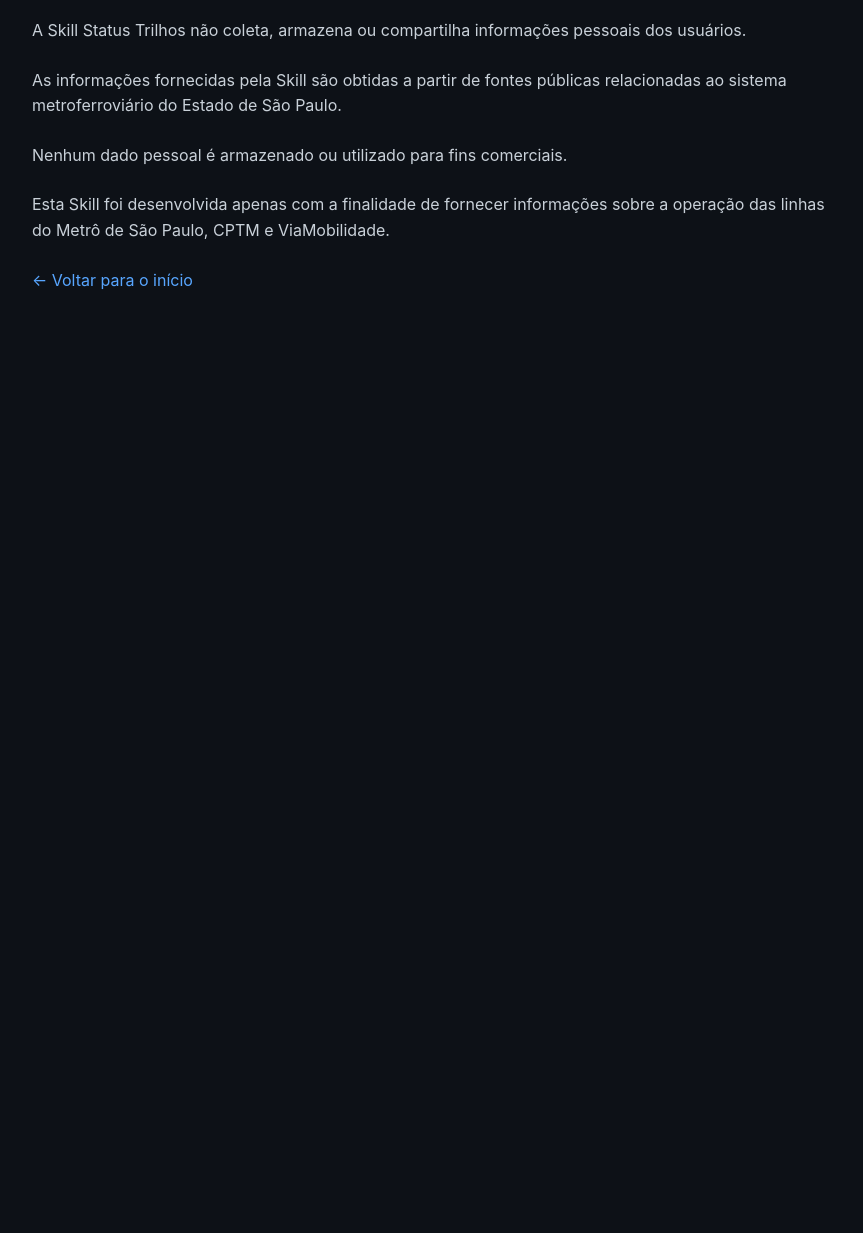
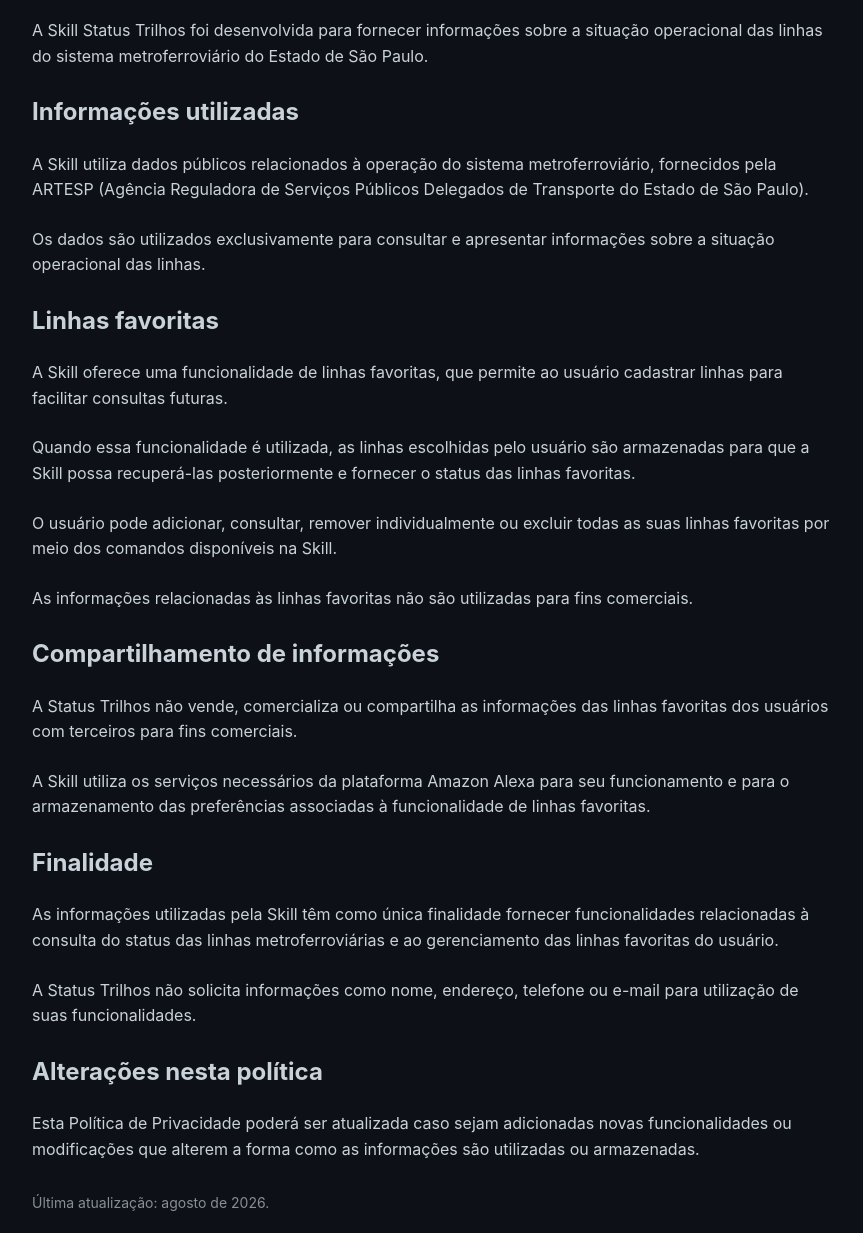
Before and after one commit to evertonteto09/Termos-e-privacidade-da-Skill-Status-Trilhos, a plain HTML site: page privacy-policy.html in a window 1280 px wide. Shown: the part 107-1340 px from the top of the page, without its empty margins (208-1071 px from the left). Before the commit the page ends 800 px from the top, so only its background shows below. Drawn offline with Linux system fonts and the light colour scheme.

Commit message:
Add files via upload

```diff
--- a/privacy-policy.html
+++ b/privacy-policy.html
@@ -25,18 +25,57 @@
             color: #58a6ff;
             text-decoration: none;
         }
+
+        .data{
+
+            margin-top:30px;
+
+            opacity:.65;
+
+            font-size:14px;
+
+        }
+
     </style>
 </head>
 <body>
     <h1>Política de Privacidade – Status Trilhos</h1>
 
-    <p>A Skill Status Trilhos não coleta, armazena ou compartilha informações pessoais dos usuários.</p>
+    <p>A Skill Status Trilhos foi desenvolvida para fornecer informações sobre a situação operacional das linhas do sistema metroferroviário do Estado de São Paulo.</p>
 
-    <p>As informações fornecidas pela Skill são obtidas a partir de fontes públicas relacionadas ao sistema metroferroviário do Estado de São Paulo.</p>
+    <h2>Informações utilizadas</h2>
 
-    <p>Nenhum dado pessoal é armazenado ou utilizado para fins comerciais.</p>
+    <p>A Skill utiliza dados públicos relacionados à operação do sistema metroferroviário, fornecidos pela ARTESP (Agência Reguladora de Serviços Públicos Delegados de Transporte do Estado de São Paulo).</p>
 
-    <p>Esta Skill foi desenvolvida apenas com a finalidade de fornecer informações sobre a operação das linhas do Metrô de São Paulo, CPTM e ViaMobilidade.</p>
+    <p>Os dados são utilizados exclusivamente para consultar e apresentar informações sobre a situação operacional das linhas.</p>
+
+    <h2>Linhas favoritas</h2>
+
+    <p>A Skill oferece uma funcionalidade de linhas favoritas, que permite ao usuário cadastrar linhas para facilitar consultas futuras.</p>
+
+    <p>Quando essa funcionalidade é utilizada, as linhas escolhidas pelo usuário são armazenadas para que a Skill possa recuperá-las posteriormente e fornecer o status das linhas favoritas.</p>
+
+    <p>O usuário pode adicionar, consultar, remover individualmente ou excluir todas as suas linhas favoritas por meio dos comandos disponíveis na Skill.</p>
+
+    <p>As informações relacionadas às linhas favoritas não são utilizadas para fins comerciais.</p>
+
+    <h2>Compartilhamento de informações</h2>
+
+    <p>A Status Trilhos não vende, comercializa ou compartilha as informações das linhas favoritas dos usuários com terceiros para fins comerciais.</p>
+
+    <p>A Skill utiliza os serviços necessários da plataforma Amazon Alexa para seu funcionamento e para o armazenamento das preferências associadas à funcionalidade de linhas favoritas.</p>
+
+    <h2>Finalidade</h2>
+
+    <p>As informações utilizadas pela Skill têm como única finalidade fornecer funcionalidades relacionadas à consulta do status das linhas metroferroviárias e ao gerenciamento das linhas favoritas do usuário.</p>
+
+    <p>A Status Trilhos não solicita informações como nome, endereço, telefone ou e-mail para utilização de suas funcionalidades.</p>
+
+    <h2>Alterações nesta política</h2>
+
+    <p>Esta Política de Privacidade poderá ser atualizada caso sejam adicionadas novas funcionalidades ou modificações que alterem a forma como as informações são utilizadas ou armazenadas.</p>
+
+    <p class="data">Última atualização: agosto de 2026.</p>
 
     <p><a href="index.html">← Voltar para o início</a></p>
 </body>
```
